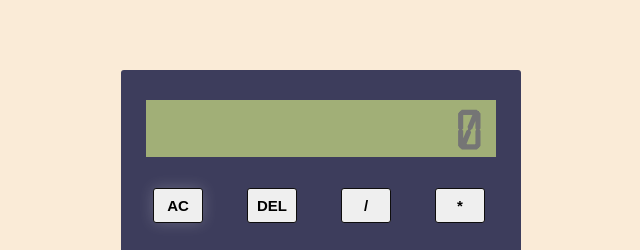
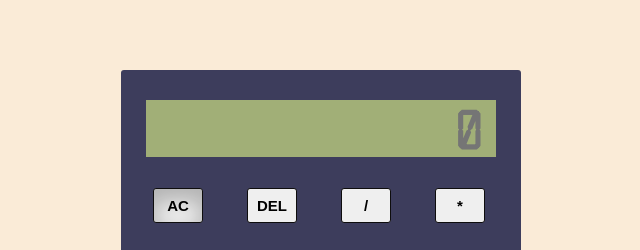
Before and after one commit to Tusharzade2002/Calculater-project, a plain HTML site: page index.html in a window 1280 px wide. In both pictures the pointer is over the button "AC". Shown: the top 250 px of the page, 319-959 px from the left. Drawn offline with Linux system fonts and the light colour scheme.

Commit message:
complete calculater

```diff
--- a/index.html
+++ b/index.html
@@ -57,7 +57,7 @@
         cursor: pointer;
     }
     .btn:hover{
-         box-shadow: 0 0 15px rgba(254, 253, 253, 0.2);
+        box-shadow: inset 0px 10px 20px 2px rgba(0, 0, 0, 0.25);
          transition: 0.5s;
     }
     .btn-equalto{
```
